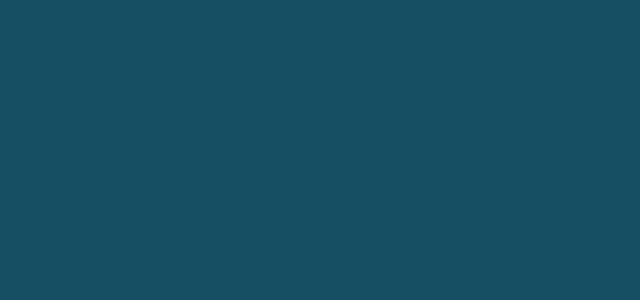
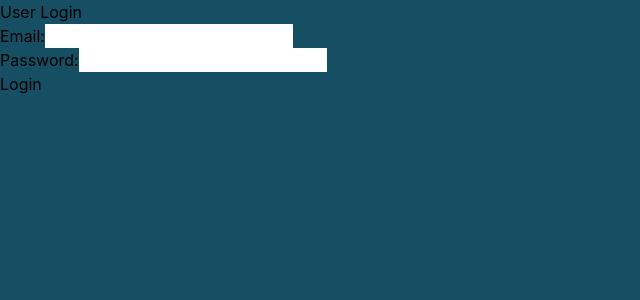
Before and after one commit to DietFirst/DietFirst, a React (Vite) app in the folder frontend/: page /login in a window 1280 px wide. Before the commit this address had no page. Shown: the top 300 px of the page, without its empty margins (0-640 px from the left). Built offline with nearby package versions, Linux system fonts and the light colour scheme; a web font is replaced by a local one.

Commit message:
add login and meal planner api changes

```diff
--- a/frontend/src/App.jsx
+++ b/frontend/src/App.jsx
@@ -7,6 +7,7 @@ import RecipeSearch from "./components/RecipeSearch";
 import NutritionAnalyzer from "./components/NutritionAnalyzer";
 import MealPlanner from "./components/MealPlanner";
 import ShoppingList from "./components/ShoppingList";
+import Login from "./components/Login";
 
 function App() {
   return (
@@ -22,6 +23,7 @@ function App() {
         <Route path="/analyze" element={<NutritionAnalyzer />} />
         <Route path="/mealplanner" element={<MealPlanner />} />
         <Route path="/shoppinglist" element={<ShoppingList />} />
+        <Route path="/login" element={<Login />} />
       </Routes>
     </Router>
   );
--- a/frontend/src/components/HeroSection.jsx
+++ b/frontend/src/components/HeroSection.jsx
@@ -1,81 +1,54 @@
-import React from 'react'
+import React from "react";
 import { FaArrowRightLong } from "react-icons/fa6";
-import { useNavigate } from 'react-router-dom'; // Import useNavigate
-import bgimage from '../images/bgimg2.jpg';
-
+import { useNavigate } from "react-router-dom"; // Import useNavigate
+import bgimage from "../images/bgimg2.jpg";
 
 const HeroSection = () => {
-
-
-
-
   const navigate = useNavigate(); // Initialize the navigate function
 
   const handleClick = () => {
-        navigate('/Form'); // Replace '/form' with the correct path to your form component
+    navigate("/Form"); // Replace '/form' with the correct path to your form component
   };
 
-
-
-
   return (
-
-
-
-
-    <section className="lg:py-16 h-screen">
-
-
+    <section className="h-screen lg:py-16">
       <img
         src={bgimage}
         alt="Hero Background"
         style={{
-          position: 'absolute',
-          top: '50%',
-          left: '50%',
-          width: '100%',
+          position: "absolute",
+          top: "50%",
+          left: "50%",
+          width: "100%",
           opacity: 0.5,
-          height: '80%',
-          objectFit: 'cover', // Ensures the image covers the entire section
-          transform: 'translate(-50%, -50%)', // Centers the image
-          zIndex: -1 // Sends the image to the back
+          height: "80%",
+          objectFit: "cover", // Ensures the image covers the entire section
+          transform: "translate(-50%, -50%)", // Centers the image
+          zIndex: -1, // Sends the image to the back
         }}
       />
 
-
-    <div className="flex flex-col justify-center items-center h-full">
-
-
-
-      <h1 className="text-white mb-4 text-5xl sm:text-xl lg:text-6xl lg:leading-normal font-extrabold">
+      <div className="flex h-full flex-col items-center justify-center">
+        <h1 className="mb-4 text-5xl font-extrabold text-white sm:text-xl lg:text-6xl lg:leading-normal">
           Welcome To Diet First
         </h1>
-      <p className="text-[#f6f6f6] text-base sm:text-lg mb-4 lg:text-3xl">
+        <p className="mb-4 text-base text-[#f6f6f6] sm:text-lg lg:text-3xl">
           Your Personalized Diet Companion
         </p>
-      <p className="text-[#f6f6f6] text-base sm:text-lg mb-6 lg:text-xl text-center">
-        Are you ready to take control of your health? At DietFirst, we believe that everyone deserves access to healthy food and personalized nutrition.
+        <p className="mb-6 text-center text-base text-[#f6f6f6] sm:text-lg lg:text-xl">
+          Are you ready to take control of your health? At DietFirst, we believe
+          that everyone deserves access to healthy food and personalized
+          nutrition.
         </p>
-      <button onClick={handleClick} className="rounded-full flex bg-white">
-  <span className='mt-3 text-lg text-cyan-600 px-5'>Try It Today</span>
-  <span className=" rounded-full px-5 py-5 bg-cyan-600">
+        <button onClick={handleClick} className="flex rounded-full bg-white">
+          <span className="mt-3 px-5 text-lg text-cyan-600">Try It Today</span>
+          <span className="rounded-full bg-cyan-600 px-5 py-5">
             <FaArrowRightLong className="text-white" />
           </span>
-
-
-
         </button>
-
-
-
-
-
-
       </div>
     </section>
+  );
+};
 
-
-  )
-}
-
-export default HeroSection
+export default HeroSection;
--- /dev/null
+++ b/frontend/src/components/Login.jsx
@@ -0,0 +1,68 @@
+import React, { useState } from "react";
+import axios from "axios";
+
+function Login({ onLogin }) {
+  const [email, setEmail] = useState("");
+  const [password, setPassword] = useState("");
+  const [error, setError] = useState("");
+
+  const handleSubmit = async (e) => {
+    e.preventDefault();
+    console.log("Form submitted");
+
+    try {
+      setError("");
+      console.log("Attempting login with:", { email, password });
+
+      const response = await axios.post(
+        "http://localhost:3000/api/auth/login",
+        {
+          email,
+          password,
+        },
+      );
+
+      console.log("Login response:", response.data);
+
+      const { token } = response.data;
+      localStorage.setItem("token", token);
+
+      if (onLogin) {
+        onLogin();
+        console.log("Logged in");
+      }
+    } catch (error) {
+      setError("Invalid email or password.");
+      console.error("Login error:", error.response?.data || error.message);
+    }
+  };
+  return (
+    <div>
+      <h2>User Login</h2>
+      <form onSubmit={handleSubmit}>
+        <div>
+          <label>Email:</label>
+          <input
+            type="email"
+            value={email}
+            onChange={(e) => setEmail(e.target.value)}
+            required
+          />
+        </div>
+        <div>
+          <label>Password:</label>
+          <input
+            type="password"
+            value={password}
+            onChange={(e) => setPassword(e.target.value)}
+            required
+          />
+        </div>
+        <button type="submit">Login</button>
+      </form>
+      {error && <p style={{ color: "red" }}>{error}</p>}
+    </div>
+  );
+}
+
+export default Login;
--- a/frontend/src/components/MealPlanner.jsx
+++ b/frontend/src/components/MealPlanner.jsx
@@ -65,7 +65,6 @@ function MealPlanner() {
               uris,
             },
           );
-          // Handle the response as needed
         } catch (error) {
           console.error(
             "Error fetching recipe details:",
```
Also changed, not shown: 2 other files (tests, documents, lock files or other folders). Lines whose indentation alone changed are shown as unchanged.
